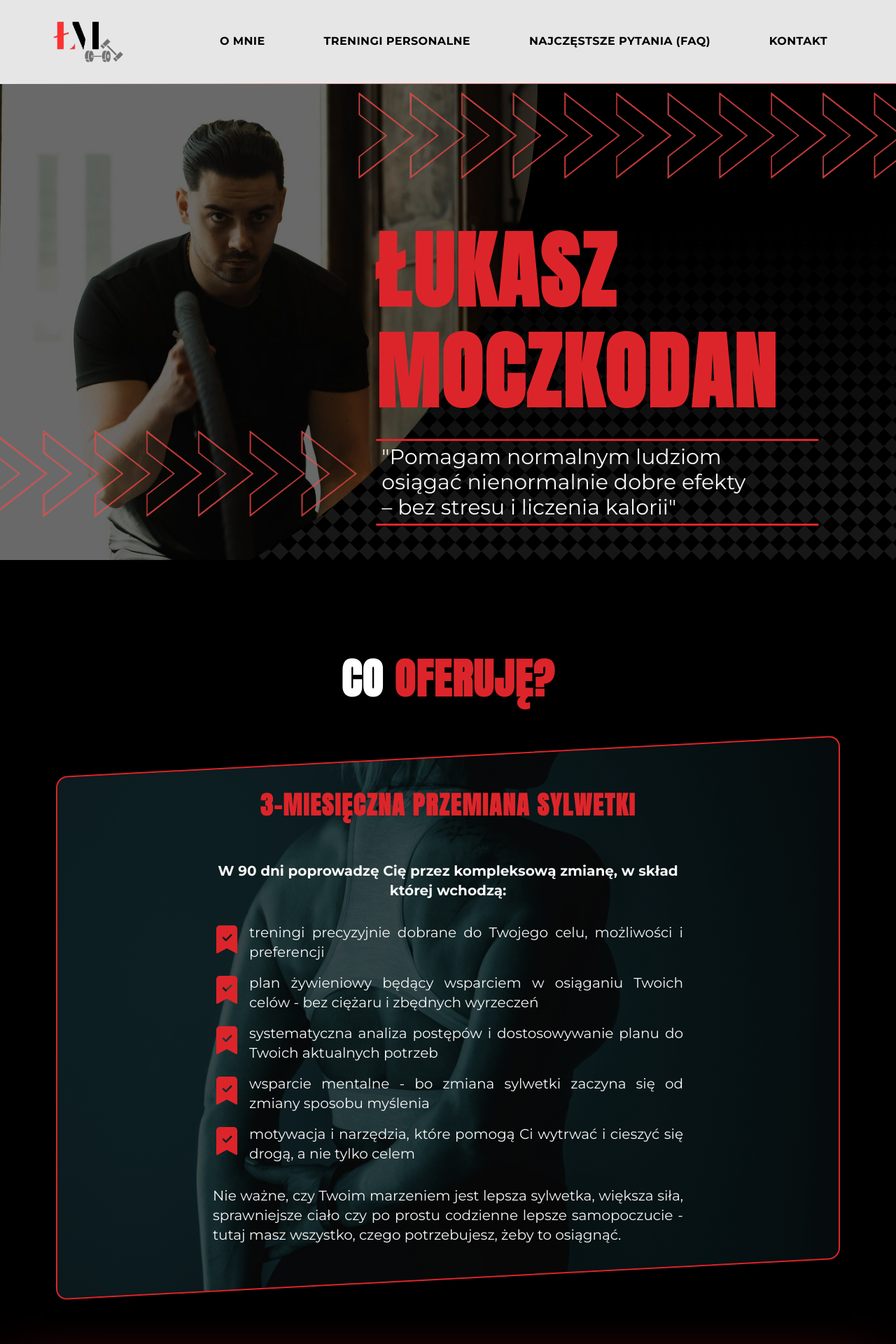
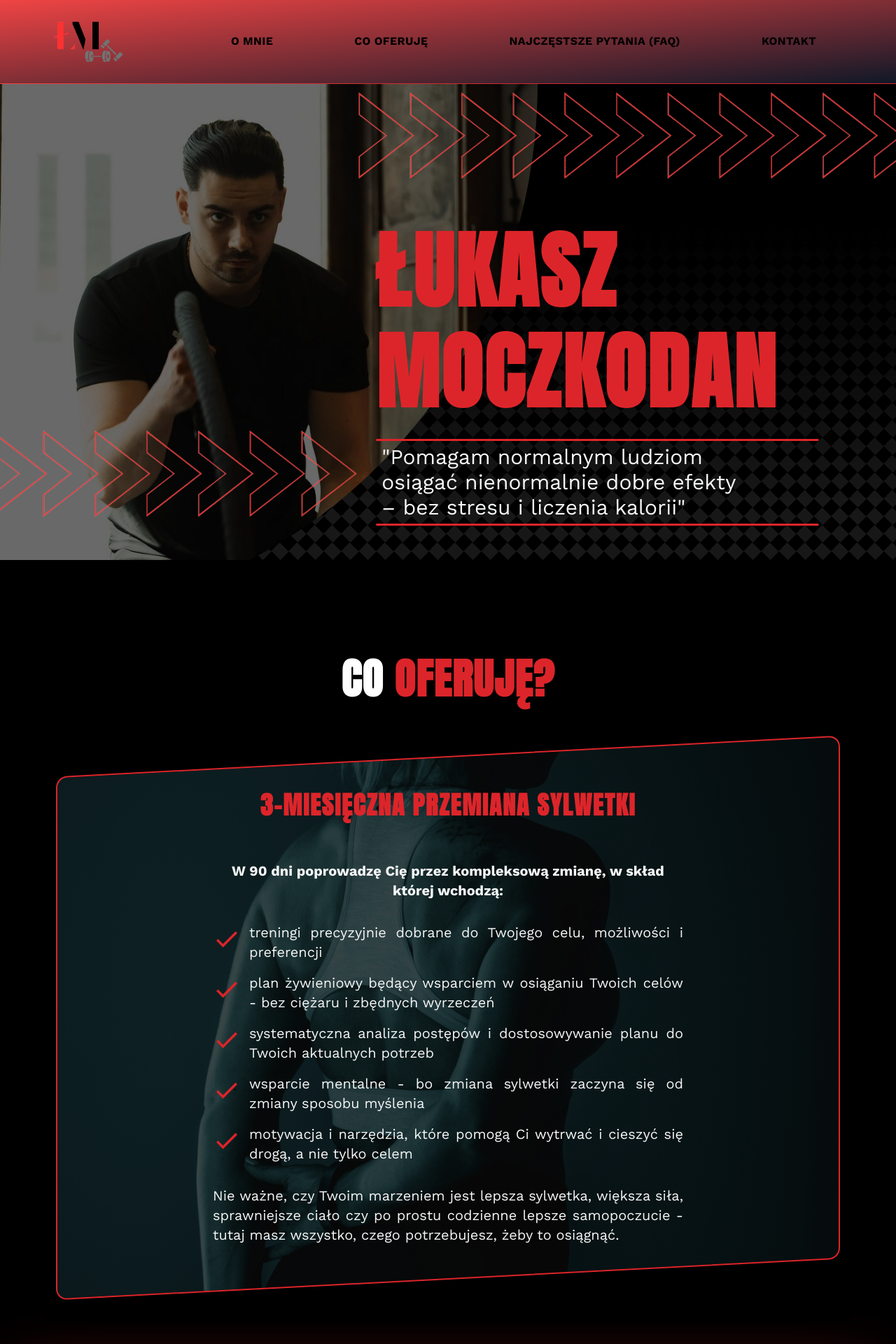
Before and after one commit to kubaw00/personaltrainerpage, a Next.js app: page / in a window 1280 px wide. Shown: the top 1920 px of the page at 70% size. Built offline with nearby package versions, Linux system fonts and the light colour scheme; what tailwindcss-animated would draw is missing.

Commit message:
change fonts and nav color

```diff
--- a/src/app/globals.css
+++ b/src/app/globals.css
@@ -6,6 +6,10 @@
 } */
 
 body {
+  font-family: var(--font-work-sans), sans-serif;
+}
+
+.font-montserrat {
   font-family: var(--font-montserrat), sans-serif;
 }
 
--- a/src/app/layout.tsx
+++ b/src/app/layout.tsx
@@ -1,9 +1,15 @@
 import type { Metadata } from "next";
-import { Montserrat, Anton } from "next/font/google";
+import { Work_Sans, Montserrat, Anton } from "next/font/google";
 import { Toaster } from "react-hot-toast";
 import "./globals.css";
 import "@/styles/animations.css";
 import "@/styles/swiper-overrides.css";
+
+const workSans = Work_Sans({
+  subsets: ["latin"],
+  variable: "--font-work-sans",
+  display: "swap",
+});
 
 const montserrat = Montserrat({
   variable: "--font-montserrat",
@@ -93,7 +99,10 @@ export default function RootLayout({
   children: React.ReactNode;
 }>) {
   return (
-    <html lang="pl" className={`${montserrat.variable} ${anton.variable}`}>
+    <html
+      lang="pl"
+      className={`${workSans.variable} ${montserrat.variable} ${anton.variable}`}
+    >
       <head>
         {/* Strukturalne dane JSON-LD dla LocalBusiness */}
         <script
--- a/src/app/page.tsx
+++ b/src/app/page.tsx
@@ -29,7 +29,7 @@ import {
 
 import { CiBatteryFull } from "react-icons/ci";
 import { CgArrowsExpandUpRight } from "react-icons/cg";
-import { BsBookmarkCheckFill } from "react-icons/bs";
+import { IoMdCheckmark } from "react-icons/io";
 
 const sliderImages = [
   "/1_Easy-Resize.com (1)_Easy-Resize.com.jpg",
@@ -187,7 +187,7 @@ export default function Home() {
             </p>
             <ul className="space-y-4 max-w-2xl mx-auto mb-8 break-words hyphens-auto text-justify">
               <li className="flex items-start gap-3 text-lg md:text-xl ">
-                <BsBookmarkCheckFill
+                <IoMdCheckmark
                   size="2em"
                   className="mt-1 shrink-0 text-[#DC252A] "
                 />
@@ -197,7 +197,7 @@ export default function Home() {
                 </span>
               </li>
               <li className="flex items-start gap-3 text-lg md:text-xl text-green-400">
-                <BsBookmarkCheckFill
+                <IoMdCheckmark
                   size="2em"
                   className="mt-1 shrink-0 text-[#DC252A] "
                 />
@@ -207,7 +207,7 @@ export default function Home() {
                 </span>
               </li>
               <li className="flex items-start gap-3 text-lg md:text-xl text-green-400">
-                <BsBookmarkCheckFill
+                <IoMdCheckmark
                   size="2em"
                   className="mt-1 shrink-0 text-[#DC252A] "
                 />
@@ -217,7 +217,7 @@ export default function Home() {
                 </span>
               </li>
               <li className="flex items-start gap-3 text-lg md:text-xl text-green-400">
-                <BsBookmarkCheckFill
+                <IoMdCheckmark
                   size="2em"
                   className="mt-1 shrink-0 text-[#DC252A] "
                 />
@@ -227,7 +227,7 @@ export default function Home() {
                 </span>
               </li>
               <li className="flex items-start gap-3 text-lg md:text-xl text-green-400">
-                <BsBookmarkCheckFill
+                <IoMdCheckmark
                   size="2em"
                   className="mt-1 shrink-0 text-[#DC252A] "
                 />
--- a/src/components/HumburgerButton.tsx
+++ b/src/components/HumburgerButton.tsx
@@ -77,7 +77,7 @@ export default function HamburgerButton(props: { ariaLabel: string }) {
               {[
                 { text: "O mnie", href: "#about", className: "text-white" },
                 {
-                  text: "Treningi personalne",
+                  text: "Co oferuję",
                   href: "#trainings",
                   className: "text-white",
                 },
--- a/src/components/Navigation.tsx
+++ b/src/components/Navigation.tsx
@@ -8,10 +8,11 @@ import Link from "next/link";
 export default function Nav() {
   return (
     <nav
-      className="w-full flex items-center  bg-[rgba(255,255,255,0.9)] h-[90px] md:h-[120px] z-1000 fixed p-3 md:p-5  transition-transform duration-500 ${
+      className="w-full flex items-center   h-[90px] md:h-[120px] z-1000 fixed p-3 md:p-5  transition-transform duration-500 ${
        "
       style={{
         borderBottom: "1px solid",
+        background: "linear-gradient(to top left, #111827, #ef4444)",
         borderImage: "linear-gradient(to right, transparent, #DC252A 90%) 1",
       }}
     >
@@ -33,7 +34,7 @@ export default function Nav() {
         <ul className="hidden md:ml-10 lg:ml-30 md:flex md:justify-center lg:justify-around w-full justify-end space-x-5 lg:space-x-8 items-center">
           {[
             { text: "O\u00A0mnie", href: "#about" },
-            { text: "Treningi personalne", href: "#trainings" },
+            { text: "Co oferuję", href: "#trainings" },
             { text: "Najczęstsze pytania (FAQ)", href: "#questions" },
             { text: "Kontakt", href: "#contact" },
           ].map((item, index) => (
```
